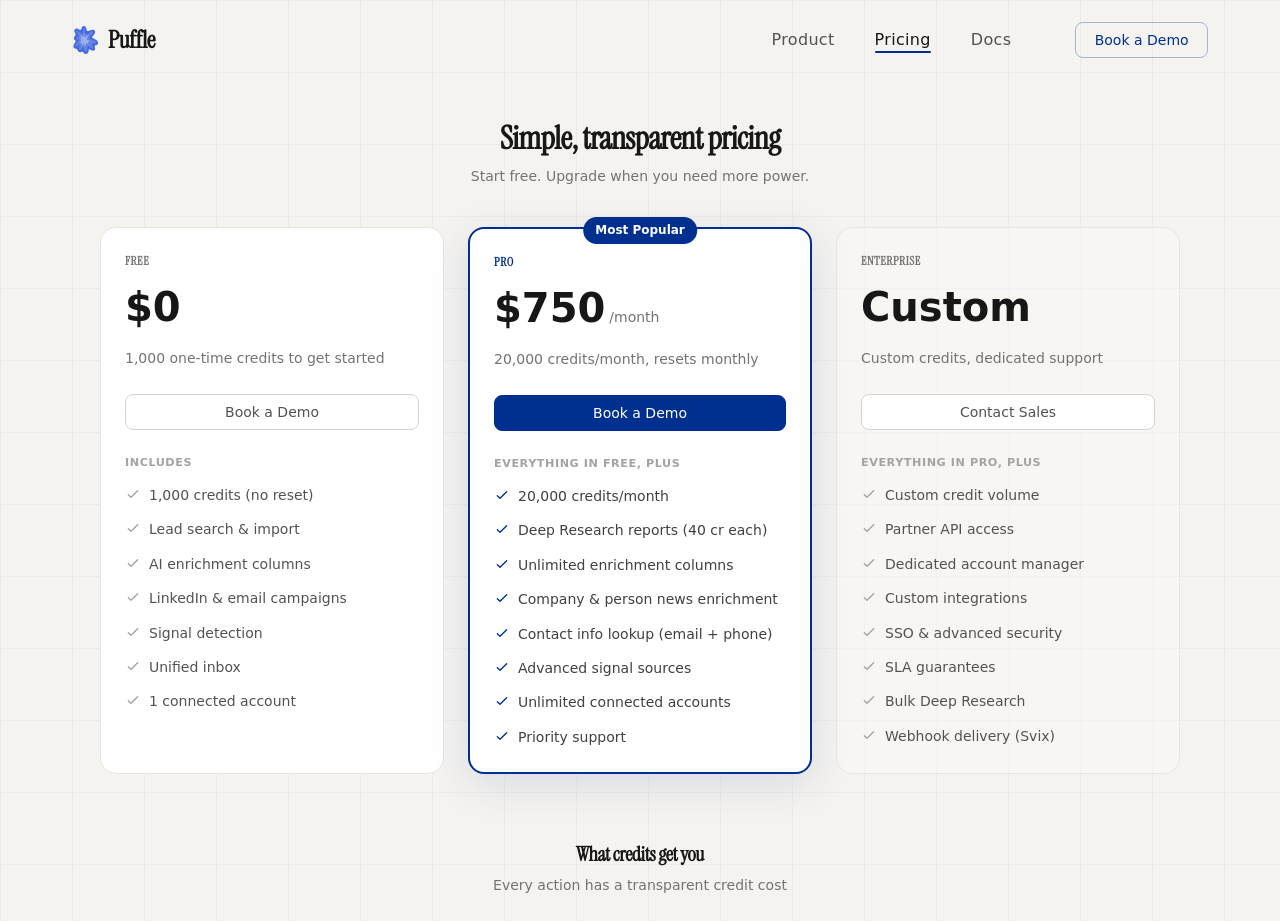
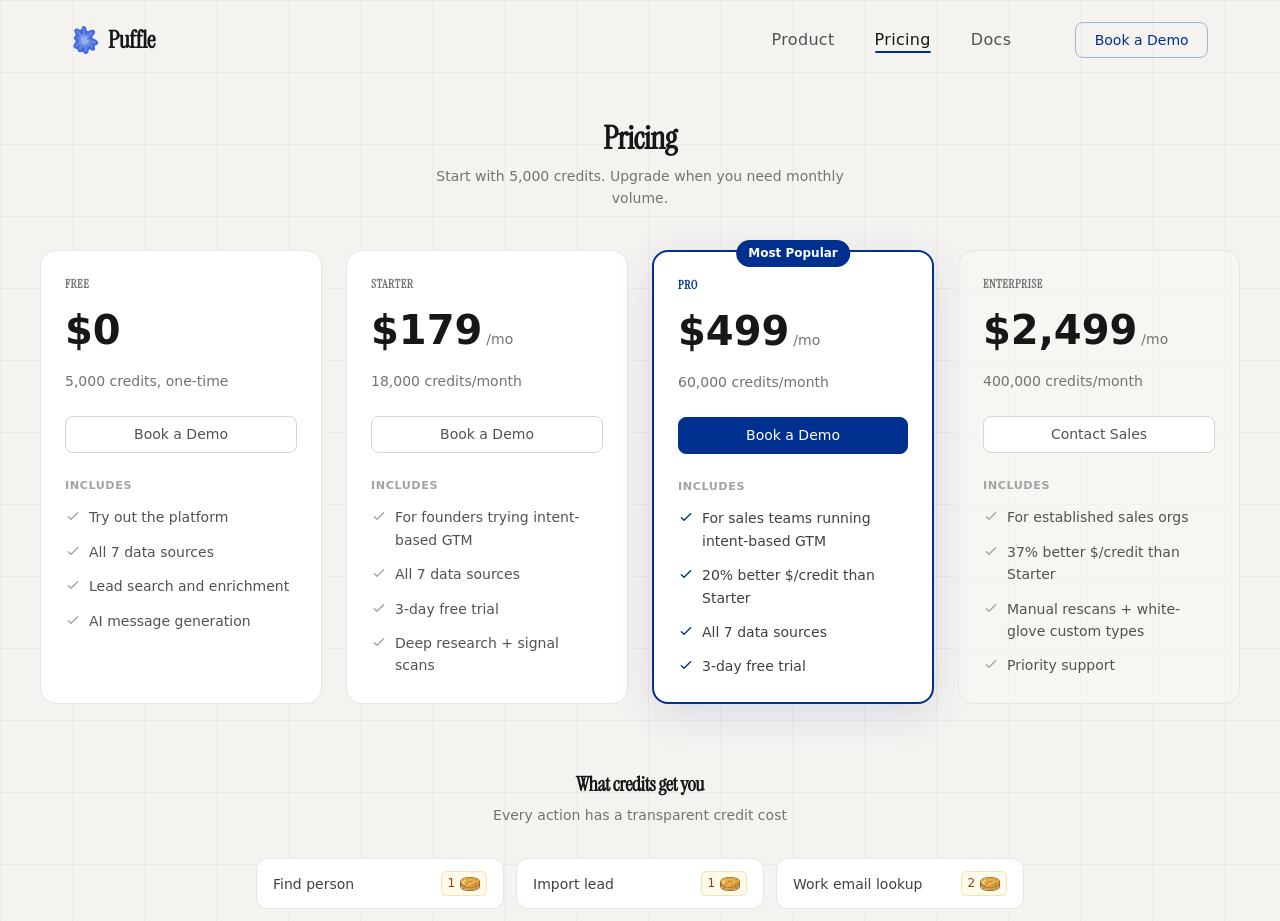
Before and after one commit to DevelopIQ-ai/puffle-next, a Next.js app: page /pricing in a window 1280 px wide. Shown: the top 921 px of the page. Built offline with nearby package versions, Linux system fonts and the light colour scheme.

Commit message:
Fix pricing page plans (#12)

```diff
--- a/app/globals.css
+++ b/app/globals.css
@@ -3177,9 +3177,9 @@ footer {
 
 .pricing-cards {
     display: grid;
-    grid-template-columns: repeat(3, 1fr);
+    grid-template-columns: repeat(4, minmax(0, 1fr));
     gap: 1.5rem;
-    max-width: 1080px;
+    max-width: 1200px;
     width: 100%;
 }
 
@@ -3362,6 +3362,7 @@ footer {
     display: flex;
     align-items: center;
     justify-content: space-between;
+    gap: 0.75rem;
     padding: 0.75rem 1rem;
     border-radius: 12px;
     border: 1px solid #e5e5e5;
@@ -3376,7 +3377,8 @@ footer {
 .credit-cost {
     display: inline-flex;
     align-items: center;
-    gap: 0.25rem;
+    gap: 0.3rem;
+    flex-shrink: 0;
     font-size: 0.75rem;
     font-weight: 500;
     color: #92400e;
@@ -3384,6 +3386,13 @@ footer {
     border: 1px solid rgba(217, 169, 56, 0.3);
     padding: 0.125rem 0.375rem;
     border-radius: 6px;
+    white-space: nowrap;
+}
+
+.credit-coin {
+    width: 20px;
+    height: 15px;
+    object-fit: contain;
 }
 
 /* Responsive - Medium screens */
@@ -3399,6 +3408,11 @@ footer {
 
     .hero-left h1 {
         font-size: 3.25rem;
+    }
+
+    .pricing-cards {
+        grid-template-columns: repeat(2, minmax(0, 1fr));
+        max-width: 760px;
     }
 }
 
--- a/app/pricing/page.tsx
+++ b/app/pricing/page.tsx
@@ -1,5 +1,108 @@
 import Footer from "../Footer";
 import Header from "../Header";
+
+type PricingPlan = {
+  name: string;
+  price: string;
+  period?: string;
+  note: string;
+  badge?: string;
+  cardClassName?: string;
+  tierClassName?: string;
+  buttonClassName: string;
+  checkClassName?: string;
+  cta: string;
+  featuresLabel: string;
+  features: string[];
+};
+
+const plans: PricingPlan[] = [
+  {
+    name: "Free",
+    price: "$0",
+    note: "5,000 credits, one-time",
+    buttonClassName: "btn btn-outline pricing-btn",
+    cta: "Book a Demo",
+    featuresLabel: "Includes",
+    features: [
+      "Try out the platform",
+      "All 7 data sources",
+      "Lead search and enrichment",
+      "AI message generation",
+    ],
+  },
+  {
+    name: "Starter",
+    price: "$179",
+    period: "/mo",
+    note: "18,000 credits/month",
+    buttonClassName: "btn btn-outline pricing-btn",
+    cta: "Book a Demo",
+    featuresLabel: "Includes",
+    features: [
+      "For founders trying intent-based GTM",
+      "All 7 data sources",
+      "3-day free trial",
+      "Deep research + signal scans",
+    ],
+  },
+  {
+    name: "Pro",
+    price: "$499",
+    period: "/mo",
+    note: "60,000 credits/month",
+    badge: "Most Popular",
+    cardClassName: "pricing-card-pro",
+    tierClassName: "pricing-tier-pro",
+    buttonClassName: "btn btn-primary pricing-btn",
+    checkClassName: "pricing-check-pro",
+    cta: "Book a Demo",
+    featuresLabel: "Includes",
+    features: [
+      "For sales teams running intent-based GTM",
+      "20% better $/credit than Starter",
+      "All 7 data sources",
+      "3-day free trial",
+    ],
+  },
+  {
+    name: "Enterprise",
+    price: "$2,499",
+    period: "/mo",
+    note: "400,000 credits/month",
+    cardClassName: "pricing-card-enterprise",
+    buttonClassName: "btn btn-outline-muted pricing-btn",
+    cta: "Contact Sales",
+    featuresLabel: "Includes",
+    features: [
+      "For established sales orgs",
+      "37% better $/credit than Starter",
+      "Manual rescans + white-glove custom types",
+      "Priority support",
+    ],
+  },
+] as const satisfies PricingPlan[];
+
+const coinCosts = [
+  { action: "Find person", cost: "1" },
+  { action: "Import lead", cost: "1" },
+  { action: "Work email lookup", cost: "2" },
+  { action: "Mobile phone lookup", cost: "8" },
+  { action: "LinkedIn profile", cost: "1" },
+  { action: "LinkedIn posts", cost: "1" },
+  { action: "Company news", cost: "4" },
+  { action: "Person news", cost: "4" },
+  { action: "Hiring status", cost: "1" },
+  { action: "Website enrichment", cost: "1" },
+  { action: "Site crawl enrichment", cost: "4" },
+  { action: "Custom AI enrichment", cost: "1" },
+  { action: "Custom web enrichment", cost: "1" },
+  { action: "AI message generation", cost: "2" },
+  { action: "Agent search", cost: "10" },
+  { action: "Search continuation", cost: "5" },
+  { action: "Signals subscription", cost: "1" },
+  { action: "News signal keyword", cost: "100" },
+] as const;
 
 export default function Pricing() {
   return (
@@ -7,39 +110,33 @@ export default function Pricing() {
       <Header activePage="pricing" />
       <main className="pricing-page">
         <div className="pricing-container">
-          <h1 className="pricing-title">Simple, transparent pricing</h1>
+          <h1 className="pricing-title">Pricing</h1>
           <p className="pricing-subtitle">
-            Start free. Upgrade when you need more power.
+            Start with 5,000 credits. Upgrade when you need monthly volume.
           </p>
 
           <div className="pricing-cards">
-            {/* Free Tier */}
-            <div className="pricing-card">
+            {plans.map((plan) => (
+              <div key={plan.name} className={`pricing-card ${plan.cardClassName ?? ""}`}>
+                {plan.badge ? <div className="pricing-badge">{plan.badge}</div> : null}
                 <div className="pricing-card-top">
-                <h3 className="pricing-tier-label">Free</h3>
+                  <h3 className={`pricing-tier-label ${plan.tierClassName ?? ""}`}>{plan.name}</h3>
                   <div className="pricing-price">
-                  <span className="pricing-amount">$0</span>
+                    <span className="pricing-amount">{plan.price}</span>
+                    {plan.period ? <span className="pricing-period">{plan.period}</span> : null}
                   </div>
-                <p className="pricing-note">1,000 one-time credits to get started</p>
+                  <p className="pricing-note">{plan.note}</p>
                 </div>
 
-              <a href="https://zcal.co/i/BT5kddcb" target="_blank" rel="noopener noreferrer" className="btn btn-outline pricing-btn">
-                Book a Demo
+                <a href="https://zcal.co/i/BT5kddcb" target="_blank" rel="noopener noreferrer" className={plan.buttonClassName}>
+                  {plan.cta}
                 </a>
 
                 <div className="pricing-features">
-                <p className="pricing-features-label">Includes</p>
-                {[
-                  "1,000 credits (no reset)",
-                  "Lead search & import",
-                  "AI enrichment columns",
-                  "LinkedIn & email campaigns",
-                  "Signal detection",
-                  "Unified inbox",
-                  "1 connected account",
-                ].map((feature) => (
+                  <p className="pricing-features-label">{plan.featuresLabel}</p>
+                  {plan.features.map((feature) => (
                     <div key={feature} className="pricing-feature">
-                    <svg className="pricing-check" fill="none" stroke="currentColor" viewBox="0 0 24 24">
+                      <svg className={`pricing-check ${plan.checkClassName ?? ""}`} fill="none" stroke="currentColor" viewBox="0 0 24 24">
                         <path strokeLinecap="round" strokeLinejoin="round" strokeWidth={2} d="M5 13l4 4L19 7" />
                       </svg>
                       <span>{feature}</span>
@@ -47,105 +144,24 @@ export default function Pricing() {
                   ))}
                 </div>
               </div>
-
-            {/* Pro Tier */}
-            <div className="pricing-card pricing-card-pro">
-              <div className="pricing-badge">Most Popular</div>
-              <div className="pricing-card-top">
-                <h3 className="pricing-tier-label pricing-tier-pro">Pro</h3>
-                <div className="pricing-price">
-                  <span className="pricing-amount">$750</span>
-                  <span className="pricing-period">/month</span>
-                </div>
-                <p className="pricing-note">20,000 credits/month, resets monthly</p>
+            ))}
           </div>
 
-              <a href="https://zcal.co/i/BT5kddcb" target="_blank" rel="noopener noreferrer" className="btn btn-primary pricing-btn">
-                Book a Demo
-              </a>
-
-              <div className="pricing-features">
-                <p className="pricing-features-label">Everything in Free, plus</p>
-                {[
-                  "20,000 credits/month",
-                  "Deep Research reports (40 cr each)",
-                  "Unlimited enrichment columns",
-                  "Company & person news enrichment",
-                  "Contact info lookup (email + phone)",
-                  "Advanced signal sources",
-                  "Unlimited connected accounts",
-                  "Priority support",
-                ].map((feature) => (
-                  <div key={feature} className="pricing-feature">
-                    <svg className="pricing-check pricing-check-pro" fill="none" stroke="currentColor" viewBox="0 0 24 24">
-                      <path strokeLinecap="round" strokeLinejoin="round" strokeWidth={2} d="M5 13l4 4L19 7" />
-                    </svg>
-                    <span>{feature}</span>
-                  </div>
-                ))}
-              </div>
-            </div>
-
-            {/* Enterprise Tier */}
-            <div className="pricing-card pricing-card-enterprise">
-              <div className="pricing-card-top">
-                <h3 className="pricing-tier-label">Enterprise</h3>
-                <div className="pricing-price">
-                  <span className="pricing-amount">Custom</span>
-                </div>
-                <p className="pricing-note">Custom credits, dedicated support</p>
-              </div>
-
-              <a href="https://zcal.co/i/BT5kddcb" target="_blank" rel="noopener noreferrer" className="btn btn-outline-muted pricing-btn">
-                Contact Sales
-              </a>
-
-              <div className="pricing-features">
-                <p className="pricing-features-label">Everything in Pro, plus</p>
-                {[
-                  "Custom credit volume",
-                  "Partner API access",
-                  "Dedicated account manager",
-                  "Custom integrations",
-                  "SSO & advanced security",
-                  "SLA guarantees",
-                  "Bulk Deep Research",
-                  "Webhook delivery (Svix)",
-                ].map((feature) => (
-                  <div key={feature} className="pricing-feature">
-                    <svg className="pricing-check" fill="none" stroke="currentColor" viewBox="0 0 24 24">
-                      <path strokeLinecap="round" strokeLinejoin="round" strokeWidth={2} d="M5 13l4 4L19 7" />
-                    </svg>
-                    <span>{feature}</span>
-                  </div>
-                ))}
-              </div>
-            </div>
-          </div>
-
-          {/* Credit Cost Breakdown */}
           <div className="credits-section">
             <h2 className="credits-title">What credits get you</h2>
             <p className="credits-subtitle">Every action has a transparent credit cost</p>
 
             <div className="credits-grid">
-              {[
-                { action: "Find a lead", cost: "1" },
-                { action: "Import a lead", cost: "1" },
-                { action: "Email lookup", cost: "2" },
-                { action: "Phone lookup", cost: "8" },
-                { action: "LinkedIn scrape", cost: "1" },
-                { action: "Company news", cost: "4" },
-                { action: "Person news", cost: "4" },
-                { action: "AI enrichment", cost: "1" },
-                { action: "AI message", cost: "2" },
-                { action: "Site crawl", cost: "2" },
-                { action: "Agent search", cost: "10" },
-                { action: "Deep Research", cost: "40" },
-              ].map((item) => (
+              {coinCosts.map((item) => (
                 <div key={item.action} className="credit-item">
                   <span className="credit-action">{item.action}</span>
-                  <span className="credit-cost">{item.cost} cr</span>
+                  <span
+                    className="credit-cost"
+                    aria-label={`${item.cost} ${item.cost === "1" ? "credit" : "credits"}`}
+                  >
+                    <span>{item.cost}</span>
+                    <img className="credit-coin" src="/coin.png" alt="" aria-hidden="true" />
+                  </span>
                 </div>
               ))}
             </div>
```
Also changed, not shown: public/coin.png (added). Lines whose indentation alone changed are shown as unchanged.
